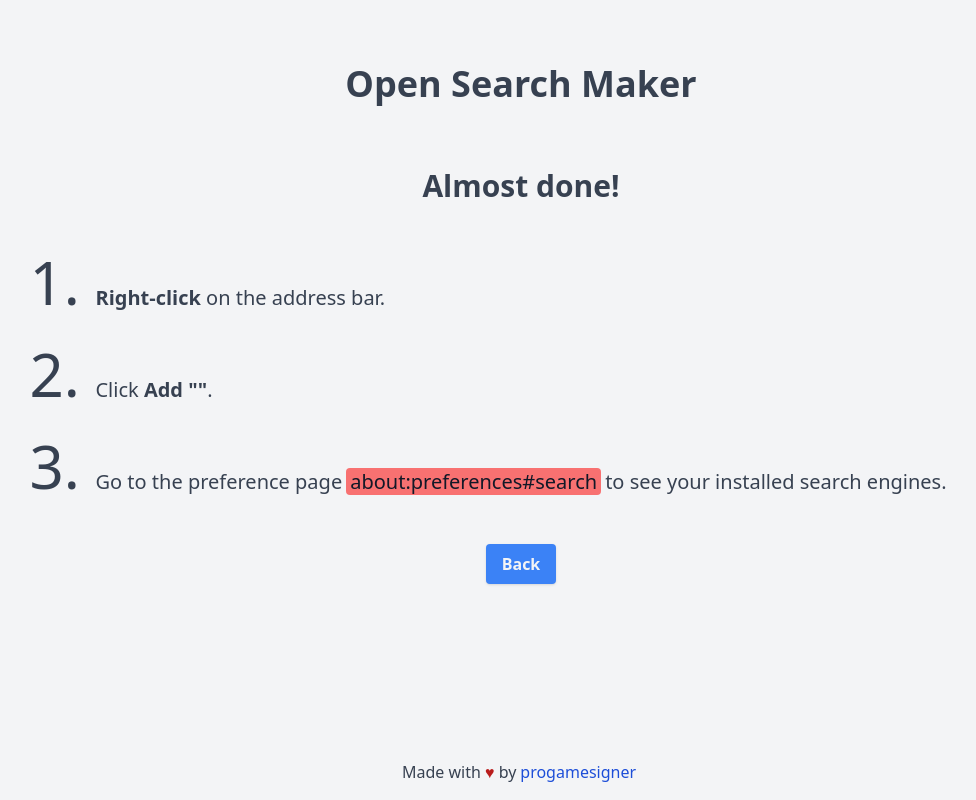
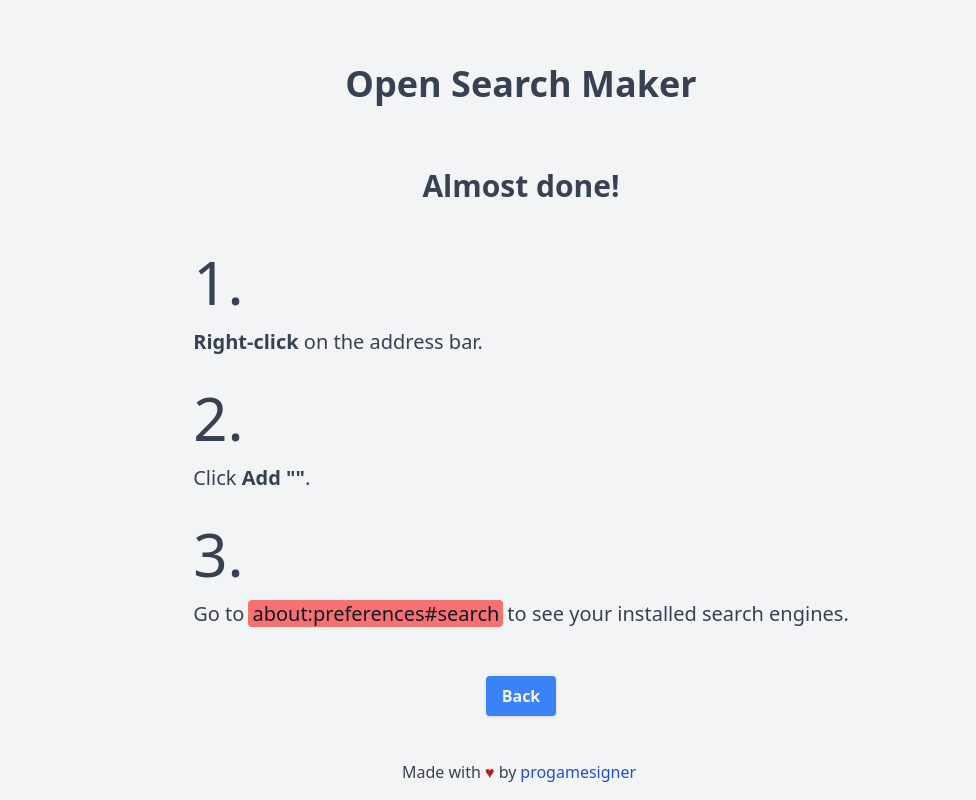
Before and after one commit to progamesigner/open-search-maker, a Next.js app: page /make in a window 1280 px wide. Shown: the whole page, without its empty margins (119-1095 px from the left). Built offline with nearby package versions, Linux system fonts and the light colour scheme.

Commit message:
Fix style errors on Safari

```diff
--- a/app/make/Page+Component.tsx
+++ b/app/make/Page+Component.tsx
@@ -9,15 +9,23 @@ export function PageComponent({
   return (
     <div className="flex flex-col gap-12">
       <p className="text-center font-semibold text-3xl">Almost done!</p>
-      <ol className="mx-auto flex max-w-[75%] list-outside list-decimal flex-col gap-8 text-xl marker:text-6xl">
+      <ol className="mx-auto flex max-w-full list-none flex-col gap-8 text-xl">
         <li>
+          <p className="mb-4 text-6xl">1.</p>
+          <p>
             <strong>Right-click</strong> on the address bar.
+          </p>
         </li>
         <li>
+          <p className="mb-4 text-6xl">2.</p>
+          <p>
             Click <strong>Add "{name}"</strong>.
+          </p>
         </li>
         <li>
-          Go to the preference page
+          <p className="mb-4 text-6xl">3.</p>
+          <p>
+            Go to
             <mark
               className="mx-1 rounded bg-red-400 px-1 text-gray-900 dark:bg-red-500 dark:text-gray-100"
               onClick={onMarkClicked}
@@ -26,6 +34,7 @@ export function PageComponent({
               about:preferences#search
             </mark>
             to see your installed search engines.
+          </p>
         </li>
       </ol>
       <div className="flex">
--- a/components/ImageInput/ImageInput+Component.tsx
+++ b/components/ImageInput/ImageInput+Component.tsx
@@ -17,7 +17,7 @@ export function ImageInputComponent({
         </span>
       ) : null}
       <div className="flex">
-        <div className="relative aspect-square rounded-s bg-gray-600 text-gray-300 dark:bg-gray-300 dark:text-gray-600">
+        <div className="relative aspect-square w-[2.5rem] shrink-0 rounded-s bg-gray-600 text-gray-300 dark:bg-gray-300 dark:text-gray-600">
           <div className="absolute inset-1">
             {value !== null && value !== '' ? (
               <img className="h-full w-full object-cover" src={value} alt="" />
@@ -30,7 +30,7 @@ export function ImageInputComponent({
         </div>
         <input
           type="text"
-          className={`flex-grow bg-gray-300 p-2 text-gray-600 transition-opacity disabled:opacity-30 dark:bg-gray-600 dark:text-gray-300 ${className} outline-none`}
+          className={`flex-grow bg-gray-300 p-2 text-gray-600 transition-opacity disabled:opacity-30 dark:bg-gray-600 dark:text-gray-300 ${className} rounded-none outline-none`}
           required={required}
           value={value ?? ''}
           {...props}
```
Lines whose indentation alone changed are shown as unchanged.
